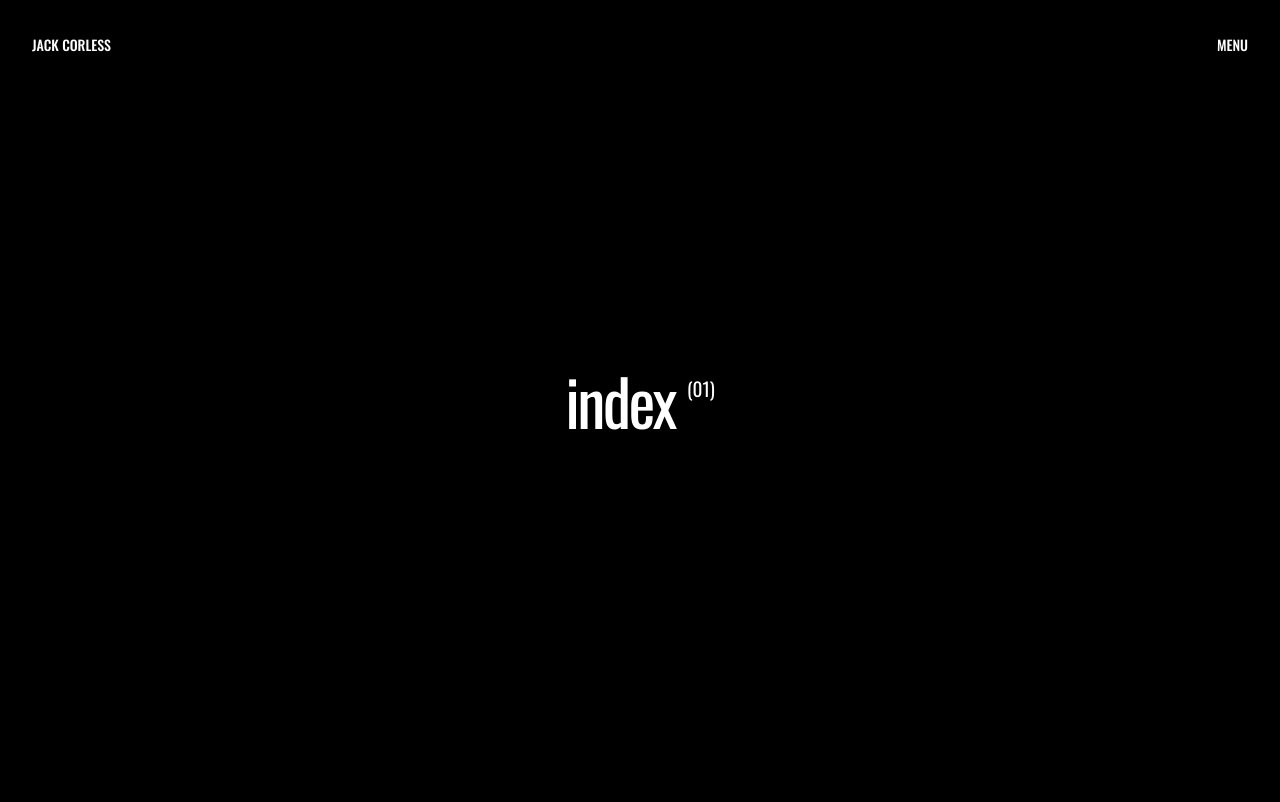
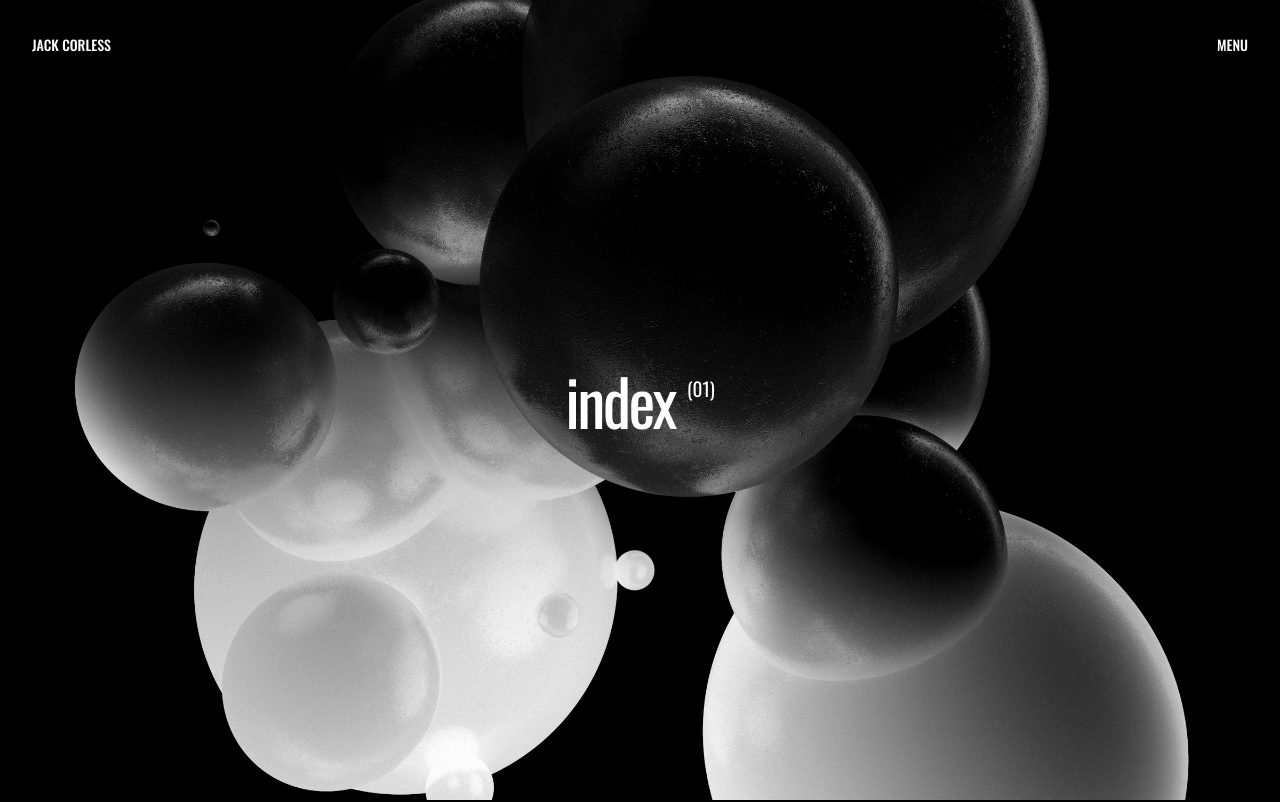
Before and after one commit to jackcorless91/gsap-portfolio, a React (Vite) app: page / in a window 1280 px wide. Shown: the top 802 px of the page. Built offline with nearby package versions, Linux system fonts and the light colour scheme.

Commit message:
backgorund image added to all page landings, need to tweak height on scroll

```diff
--- a/src/components/Menu.jsx
+++ b/src/components/Menu.jsx
@@ -22,13 +22,11 @@ function Menu() {
 
   useGSAP(
     () => {
-      // scoped selector so queries only run inside this container
       const q = gsap.utils.selector(container);
 
       // initial state
       gsap.set(q(".menu-link-item-holder"), { y: 120 });
 
-      // build timeline — note the corrected selector (with .) and "-=0.75" position
       tl.current = gsap
         .timeline({ paused: true })
         .to(
@@ -47,7 +45,7 @@ function Menu() {
             stagger: 0.1,
             ease: "power4.out",
           },
-          "-=0.75" // START this tween 0.75s before the previous tween finishes
+          "-=0.75"
         );
     },
     { scope: container }
--- a/src/index.css
+++ b/src/index.css
@@ -8,6 +8,15 @@
         -webkit-font-smoothing: antialiased;
         scroll-behavior: smooth;
     }
+}
+
+.page-content {
+
+}
+
+.hero {
+    background: url("./assets/hero.jpg") no-repeat 50% 50%;
+    background-size: cover;
 }
 
 /* hide scroll bar firefox */
@@ -25,8 +34,6 @@ body {
 body::-webkit-scrollbar {
     display: none;
 }
-
-
 
 /* hide scrollbar webkit based browsers*/
 .description::-webkit-scrollbar {
@@ -70,8 +77,6 @@ footer .menu-a, footer .menu-p {
   letter-spacing: 0;
 }
 
-
-
 .hover-line-a {
     position: relative;
     display: inline-block; /* ensures width wraps only content */
--- a/src/pages/Contact.jsx
+++ b/src/pages/Contact.jsx
@@ -4,7 +4,7 @@ import ContactContent from "@/components/ContactContent.jsx";
 function Contact() {
   return (
     <main>
-      <div className="min-h-screen">
+      <div className="min-h-screen hero">
         <h1 className="page-title">
         Contact <sup>(03)</sup>
         </h1>
--- a/src/pages/Home.jsx
+++ b/src/pages/Home.jsx
@@ -5,7 +5,7 @@ import IndexContent from "@/components/IndexContent.jsx";
 function Home() {
   return (
       <main>
-        <div className="min-h-screen">
+        <div className="min-h-screen hero">
           <h1 className="page-title">
             index <sup>(01)</sup>
           </h1>
--- a/src/pages/Projects.jsx
+++ b/src/pages/Projects.jsx
@@ -5,7 +5,7 @@ import Footer from "@/components/Footer.jsx";
 function Projects() {
   return (
     <main>
-      <div className="min-h-screen">
+      <div className="min-h-screen hero">
         <h1 className="page-title">
         Projects <sup>(02)</sup>
         </h1>
```
Also changed, not shown: src/assets/hero.jpg (added).
